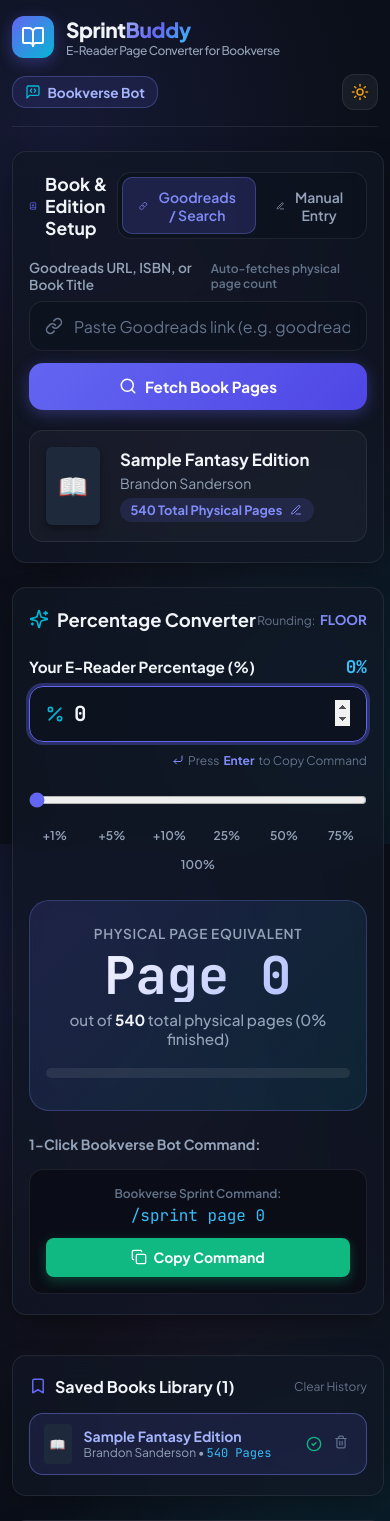
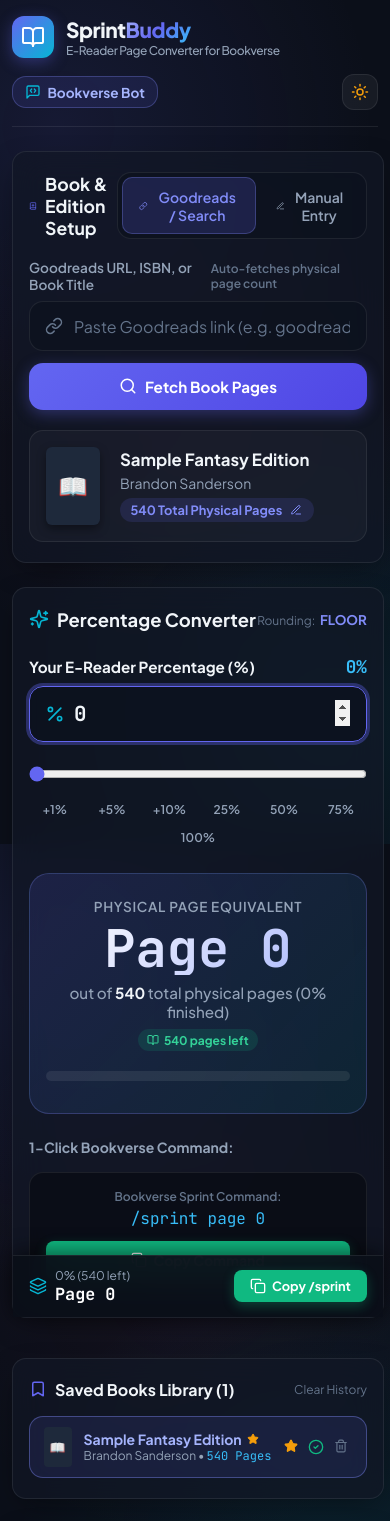
Before and after one commit to AfaqAhmad43/sprint-buddy, a React (Vite) app: page / in a window 390 px wide. Shown: the top 1521 px of the page. Built offline with nearby package versions, Linux system fonts and the light colour scheme.

Commit message:
Add full PWA support, Sticky Mobile Quick-Copy Footer, Pages Remaining badge, Command History Log, and Active Book Pinning

```diff
--- a/src/App.jsx
+++ b/src/App.jsx
@@ -10,7 +10,8 @@
   author: 'Brandon Sanderson',
   totalPages: 540,
   coverUrl: null,
-  source: 'Sample'
+  source: 'Sample',
+  pinned: true
 };
 
 export default function App() {
@@ -85,6 +86,12 @@
     setSavedBooks((prev) => prev.filter((_, i) => i !== index));
   };
 
+  const handleTogglePinBook = (targetBook) => {
+    setSavedBooks((prev) =>
+      prev.map((b) => (b.title === targetBook.title && b.totalPages === targetBook.totalPages ? { ...b, pinned: !b.pinned } : b))
+    );
+  };
+
   const handleClearAllSaved = () => {
     setSavedBooks([]);
   };
@@ -127,6 +134,7 @@
             currentBook={currentBook}
             onSelectBook={(book) => setCurrentBook(book)}
             onDeleteBook={handleDeleteSavedBook}
+            onTogglePinBook={handleTogglePinBook}
             onClearAll={handleClearAllSaved}
           />
 
--- a/src/components/PercentageConverter.jsx
+++ b/src/components/PercentageConverter.jsx
@@ -1,5 +1,5 @@
-import React, { useState } from 'react';
-import { Percent, Copy, Check, Sparkles, CornerDownLeft } from 'lucide-react';
+import React, { useState, useEffect } from 'react';
+import { Percent, Copy, Check, Sparkles, BookOpen, Clock, Trash2, Layers } from 'lucide-react';
 import { calculatePageFromPercentage, formatBookverseCommand } from '../utils/converter';
 
 export default function PercentageConverter({ currentBook, onCopyToast }) {
@@ -10,6 +10,23 @@
   const [roundingMode, setRoundingMode] = useState('floor'); // 'floor', 'round', 'ceil'
   const [copied, setCopied] = useState(false);
 
+  // Copied Command History Log (stored in localStorage)
+  const [commandHistory, setCommandHistory] = useState(() => {
+    try {
+      const saved = localStorage.getItem('sprint_copy_history');
+      return saved ? JSON.parse(saved) : [];
+    } catch (e) {
+      return [];
+    }
+  });
+
+  // Sync command history to localStorage
+  useEffect(() => {
+    try {
+      localStorage.setItem('sprint_copy_history', JSON.stringify(commandHistory));
+    } catch (e) {}
+  }, [commandHistory]);
+
   const totalPages = currentBook && currentBook.totalPages > 0 ? currentBook.totalPages : 350;
 
   // Clean & clamp percentage input safely
@@ -18,6 +35,7 @@
   const currentPctValue = Math.min(100, Math.max(0, rawPct));
 
   const computedPage = calculatePageFromPercentage(currentPctValue, totalPages, roundingMode);
+  const pagesRemaining = Math.max(0, totalPages - computedPage);
   const updateCommand = formatBookverseCommand(computedPage);
 
   const handleInputChange = (e) => {
@@ -46,14 +64,23 @@
     setCopied(true);
     onCopyToast(`Copied Bookverse Command: "${text}"`);
     setTimeout(() => setCopied(false), 2000);
+
+    // Save to history log (QoL Feature 4)
+    const now = new Date();
+    const timeStr = now.toLocaleTimeString([], { hour: '2-digit', minute: '2-digit' });
+    const logItem = {
+      id: Date.now(),
+      time: timeStr,
+      command: text,
+      page: computedPage,
+      bookTitle: currentBook ? currentBook.title : 'Book'
+    };
+
+    setCommandHistory((prev) => [logItem, ...prev.filter(item => item.command !== text)].slice(0, 5));
   };
 
-  // Keyboard shortcut: Press Enter to copy command immediately!
-  const handleKeyDown = (e) => {
-    if (e.key === 'Enter') {
-      e.preventDefault();
-      handleCopy(updateCommand);
-    }
+  const handleClearHistory = () => {
+    setCommandHistory([]);
   };
 
   return (
@@ -96,12 +123,8 @@
               placeholder="e.g. 35.5"
               value={percentage}
               onChange={handleInputChange}
-              onKeyDown={handleKeyDown}
               autoFocus
             />
-          </div>
-          <div style={{ fontSize: '0.75rem', color: 'var(--text-dim)', textAlign: 'right', display: 'flex', alignItems: 'center', justifyContent: 'flex-end', gap: '0.25rem', marginTop: '0.2rem' }}>
-            <CornerDownLeft size={12} color="#818CF8" /> Press <strong style={{ color: '#818CF8' }}>Enter</strong> to Copy Command
           </div>
         </div>
 
@@ -141,8 +164,13 @@
         <div className="result-number">
           Page {computedPage}
         </div>
-        <div className="result-subtitle">
-          out of <strong style={{ color: 'var(--text-main)' }}>{totalPages}</strong> total physical pages ({currentPctValue}% finished)
+        <div className="result-subtitle" style={{ display: 'flex', alignItems: 'center', justifyContent: 'center', gap: '0.5rem', flexWrap: 'wrap' }}>
+          <span>out of <strong style={{ color: 'var(--text-main)' }}>{totalPages}</strong> total physical pages ({currentPctValue}% finished)</span>
+
+          {/* QoL Feature 3: Pages Remaining Badge */}
+          <span style={{ background: 'rgba(16, 185, 129, 0.15)', color: '#34D399', padding: '0.2rem 0.55rem', borderRadius: 'var(--radius-full)', fontSize: '0.75rem', fontWeight: 700, display: 'inline-flex', alignItems: 'center', gap: '0.3rem' }}>
+            <BookOpen size={12} /> {pagesRemaining} pages left
+          </span>
         </div>
 
         {/* Progress Bar */}
@@ -155,7 +183,7 @@
       <div style={{ marginTop: '1.5rem' }}>
         <div style={{ display: 'flex', justifyContent: 'space-between', alignItems: 'center', marginBottom: '0.75rem' }}>
           <span style={{ fontSize: '0.875rem', fontWeight: 700, color: 'var(--text-muted)' }}>
-            1-Click Bookverse Bot Command:
+            1-Click Bookverse Command:
           </span>
         </div>
 
@@ -175,6 +203,62 @@
           </button>
         </div>
       </div>
+
+      {/* QoL Feature 4: Copied Command History Log */}
+      {commandHistory.length > 0 && (
+        <div style={{ marginTop: '1.5rem', paddingTop: '1.25rem', borderTop: '1px solid var(--border-color)' }}>
+          <div style={{ display: 'flex', justifyContent: 'space-between', alignItems: 'center', marginBottom: '0.75rem' }}>
+            <span style={{ fontSize: '0.85rem', fontWeight: 700, color: 'var(--text-muted)', display: 'flex', alignItems: 'center', gap: '0.35rem' }}>
+              <Clock size={14} color="#818CF8" /> Copied Command History
+            </span>
+            <button onClick={handleClearHistory} style={{ background: 'none', border: 'none', color: 'var(--text-dim)', fontSize: '0.75rem', cursor: 'pointer' }}>
+              Clear Log
+            </button>
+          </div>
+
+          <div style={{ display: 'flex', flexDirection: 'column', gap: '0.4rem' }}>
+            {commandHistory.map((item) => (
+              <div
+                key={item.id}
+                onClick={() => handleCopy(item.command)}
+                style={{
+                  display: 'flex',
+                  alignItems: 'center',
+                  justifyContent: 'space-between',
+                  background: 'rgba(255, 255, 255, 0.02)',
+                  border: '1px solid var(--border-color)',
+                  padding: '0.45rem 0.75rem',
+                  borderRadius: 'var(--radius-md)',
+                  cursor: 'pointer',
+                  fontSize: '0.8rem'
+                }}
+                title="Click to copy again"
+              >
+                <div style={{ display: 'flex', alignItems: 'center', gap: '0.5rem' }}>
+                  <span style={{ color: 'var(--text-dim)', fontFamily: 'var(--font-mono)', fontSize: '0.75rem' }}>{item.time}</span>
+                  <span className="mono-font" style={{ color: '#38BDF8', fontWeight: 600 }}>{item.command}</span>
+                </div>
+                <span style={{ fontSize: '0.75rem', color: 'var(--text-muted)' }}>Page {item.page}</span>
+              </div>
+            ))}
+          </div>
+        </div>
+      )}
+
+      {/* QoL Feature 2: Sticky Mobile Quick-Copy Footer */}
+      <div className="mobile-quick-footer">
+        <div style={{ display: 'flex', alignItems: 'center', gap: '0.5rem' }}>
+          <Layers size={18} color="var(--accent-cyan)" />
+          <div>
+            <div style={{ fontSize: '0.75rem', color: 'var(--text-muted)' }}>{currentPctValue}% ({pagesRemaining} left)</div>
+            <div className="mono-font" style={{ fontWeight: 800, fontSize: '1.05rem', color: 'white' }}>Page {computedPage}</div>
+          </div>
+        </div>
+        <button className="btn-copy" onClick={() => handleCopy(updateCommand)}>
+          {copied ? <Check size={16} /> : <Copy size={16} />}
+          {copied ? 'Copied!' : 'Copy /sprint'}
+        </button>
+      </div>
     </div>
   );
 }
--- a/src/components/SavedBooks.jsx
+++ b/src/components/SavedBooks.jsx
@@ -1,8 +1,11 @@
 import React from 'react';
-import { Bookmark, Trash2, CheckCircle2 } from 'lucide-react';
+import { Bookmark, Trash2, CheckCircle2, Star } from 'lucide-react';
 
-export default function SavedBooks({ savedBooks, currentBook, onSelectBook, onDeleteBook, onClearAll }) {
+export default function SavedBooks({ savedBooks, currentBook, onSelectBook, onDeleteBook, onTogglePinBook, onClearAll }) {
   if (!savedBooks || savedBooks.length === 0) return null;
+
+  // Sort pinned books to the top
+  const sortedBooks = [...savedBooks].sort((a, b) => (b.pinned ? 1 : 0) - (a.pinned ? 1 : 0));
 
   return (
     <div className="glass-card" style={{ marginBottom: '1.5rem' }}>
@@ -22,7 +25,7 @@
       </div>
 
       <div style={{ display: 'flex', flexDirection: 'column', gap: '0.6rem' }}>
-        {savedBooks.map((book, idx) => {
+        {sortedBooks.map((book, idx) => {
           const isSelected = currentBook && currentBook.title === book.title && currentBook.totalPages === book.totalPages;
 
           return (
@@ -42,12 +45,13 @@
               onClick={() => onSelectBook(book)}
             >
               <div style={{ display: 'flex', alignItems: 'center', gap: '0.75rem', flex: 1 }}>
-                <div style={{ width: '28px', height: '40px', background: '#1E293B', borderRadius: '4px', display: 'flex', alignItems: 'center', justifyContent: 'center', fontSize: '0.8rem', overflow: 'hidden' }}>
+                <div style={{ width: '28px', height: '40px', background: '#1E293B', borderRadius: '4px', display: 'flex', alignItems: 'center', justifyContent: 'center', fontSize: '0.8rem', overflow: 'hidden', position: 'relative' }}>
                   {book.coverUrl ? <img src={book.coverUrl} alt="" style={{ width: '100%', height: '100%', objectFit: 'cover' }} /> : '📖'}
                 </div>
                 <div>
-                  <div style={{ fontWeight: 700, fontSize: '0.875rem', color: isSelected ? '#A5B4FC' : 'var(--text-main)' }}>
+                  <div style={{ fontWeight: 700, fontSize: '0.875rem', color: isSelected ? '#A5B4FC' : 'var(--text-main)', display: 'flex', alignItems: 'center', gap: '0.35rem' }}>
                     {book.title}
+                    {book.pinned && <Star size={12} fill="#F59E0B" color="#F59E0B" />}
                   </div>
                   <div style={{ fontSize: '0.75rem', color: 'var(--text-muted)' }}>
                     {book.author} • <span className="mono-font" style={{ color: '#38BDF8' }}>{book.totalPages} Pages</span>
@@ -55,7 +59,18 @@
                 </div>
               </div>
 
-              <div style={{ display: 'flex', alignItems: 'center', gap: '0.5rem' }}>
+              <div style={{ display: 'flex', alignItems: 'center', gap: '0.4rem' }}>
+                <button
+                  onClick={(e) => {
+                    e.stopPropagation();
+                    if (onTogglePinBook) onTogglePinBook(book);
+                  }}
+                  style={{ background: 'none', border: 'none', color: book.pinned ? '#F59E0B' : 'var(--text-dim)', cursor: 'pointer', padding: '4px' }}
+                  title={book.pinned ? 'Unpin Book' : 'Pin to Top'}
+                >
+                  <Star size={14} fill={book.pinned ? '#F59E0B' : 'none'} />
+                </button>
+
                 {isSelected && <CheckCircle2 size={16} color="var(--accent-emerald)" />}
                 <button
                   onClick={(e) => {
--- a/src/index.css
+++ b/src/index.css
@@ -42,10 +42,6 @@
   --bg-input: #FFFFFF;
   --border-color: rgba(0, 0, 0, 0.08);
   --border-focus: rgba(99, 102, 241, 0.6);
-
-  --text-main: #0F172A;
-  --text-muted: #475569;
-  --text-dim: #94A3B8;
 
   --shadow-card: 0 10px 30px -10px rgba(0, 0, 0, 0.08);
 }
@@ -481,6 +477,11 @@
   animation: slideUp 0.3s ease-out;
 }
 
+/* Mobile Sticky Quick-Copy Footer */
+.mobile-quick-footer {
+  display: none;
+}
+
 @keyframes slideUp {
   from {
     opacity: 0;
@@ -500,7 +501,7 @@
   }
 
   .app-layout {
-    padding: 1rem 0.75rem 2.5rem 0.75rem;
+    padding: 1rem 0.75rem 5rem 0.75rem;
   }
 
   .glass-card {
@@ -553,7 +554,7 @@
   }
 
   .toast-container {
-    bottom: 1.25rem;
+    bottom: 5rem;
     left: 1rem;
     right: 1rem;
   }
@@ -561,6 +562,29 @@
   .toast {
     width: 100%;
     justify-content: center;
+  }
+
+  .mobile-quick-footer {
+    display: flex;
+    position: fixed;
+    bottom: 0;
+    left: 0;
+    right: 0;
+    background: rgba(11, 15, 25, 0.95);
+    backdrop-filter: blur(16px);
+    -webkit-backdrop-filter: blur(16px);
+    border-top: 1px solid var(--border-color);
+    padding: 0.75rem 1rem;
+    z-index: 999;
+    align-items: center;
+    justify-content: space-between;
+    box-shadow: 0 -4px 20px rgba(0, 0, 0, 0.5);
+  }
+
+  .mobile-quick-footer .btn-copy {
+    width: auto;
+    padding: 0.5rem 1rem;
+    font-size: 0.8rem;
   }
 }
 
```
Also changed, not shown: index.html (+21 -3 lines), public/sw.js (added, +53 -0 lines), public/manifest.json (added).
